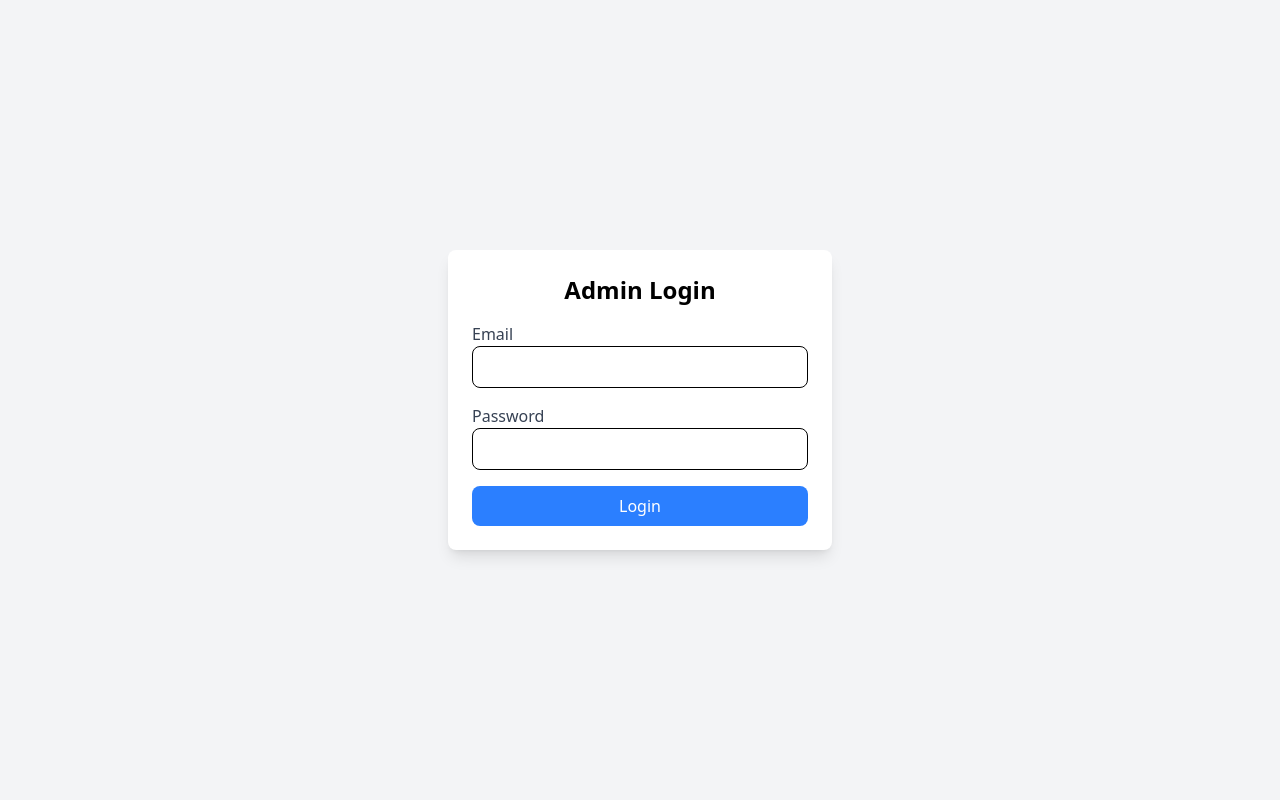
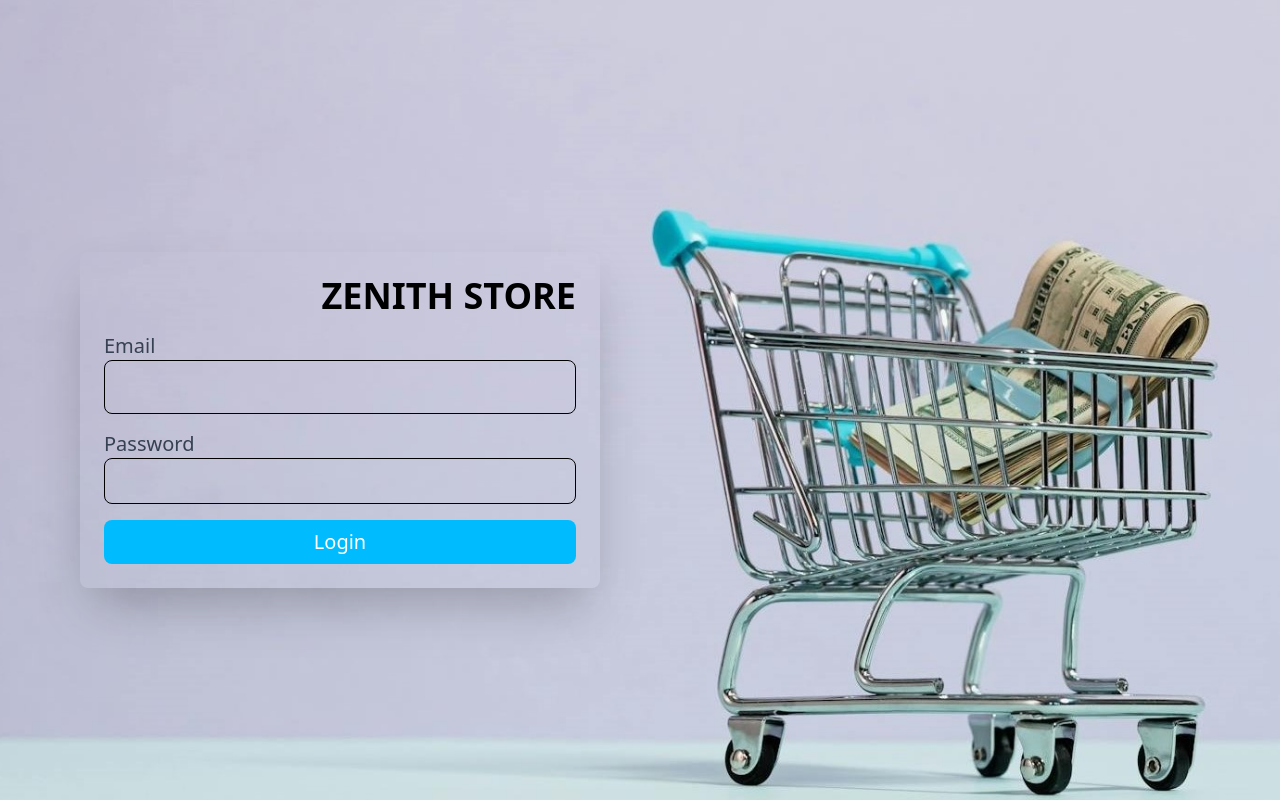
Before and after one commit to arpit2006-stack/THEZENITH, a React (Vite) app in the folder frontend/: page /admin in a window 1280 px wide. Built offline with nearby package versions, Linux system fonts and the light colour scheme.

Commit message:
update bg and images

```diff
--- a/frontend/src/components/popups/succespopup.jsx
+++ b/frontend/src/components/popups/succespopup.jsx
@@ -0,0 +1,23 @@
+import React from 'react'
+import { FaCheck } from "react-icons/fa";
+import { FaArrowRight } from "react-icons/fa";
+const succespopup = ({ onClose })=> {
+  return (
+<div className="fixed inset-0 flex items-center justify-center  bg-opacity-30 backdrop-blur-sm">
+  <div className="bg-white rounded-2xl shadow-lg p-6 w-80 text-center flex flex-col items-center">
+    <div className="w-12 h-12 bg-green-500 flex items-center justify-center rounded-full text-white text-2xl mb-4">
+      <FaCheck />
+    </div>
+    <h2 className="text-xl font-bold text-gray-800">Welcome!</h2>
+    <p className="text-gray-600 text-sm mt-2">ZENITH STORE!</p>
+    <p className="text-gray-600 text-sm mt-2">You have logged in successfully!</p>
+    <button className="mt-4 bg-green-500 text-white text-sm py-2 px-6 rounded-lg hover:bg-green-600 flex items-center gap-2" onClick={onClose}>
+      <FaArrowRight /> Admin Dashboard
+    </button>
+  </div>
+</div>
+
+  )
+}
+
+export default succespopup;
--- a/frontend/src/pages/adminlogin.jsx
+++ b/frontend/src/pages/adminlogin.jsx
@@ -1,11 +1,14 @@
 import { useState } from "react";
 import { useNavigate } from "react-router-dom";
-import axios from "../lib/axios"; // Ensure the correct axios import
+import axios from "../lib/axios";
+import Succespopup from "../components/popups/succespopup";
+import background from "../assets/adminbg.jpg";
 
 const AdminLogin = () => {
   const [email, setEmail] = useState("");
   const [password, setPassword] = useState("");
   const [error, setError] = useState(null);
+  const [showModal, setShowModal] = useState(false);
   const navigate = useNavigate();
 
   const handleSubmit = async (e) => {
@@ -14,25 +17,35 @@ const AdminLogin = () => {
     try {
       const response = await axios.post("/api/user/adminlogin", { email, password });
 
-      alert(response.data.message);
-      navigate("/admin/adminpanel"); // Navigate after successful login
+      // Agar login successful ho gaya, tabhi modal show karo
+      setShowModal(true);
     } catch (error) {
       console.error("Login Error:", error);
       setError(error.response?.data?.message || "An error occurred.");
     }
   };
 
+  // Modal ke OK button pe call hone wala function
+  const handleModalClose = () => {
+    setShowModal(false);
+    navigate("/admin/adminpanel"); // Redirect after modal close
+  };
+
   return (
-    <div className="flex justify-center items-center h-screen bg-gray-100">
-      <div className="bg-white p-6 rounded-lg shadow-lg w-96">
-        <h2 className="text-2xl font-bold text-center mb-4">Admin Login</h2>
-        {error && <p className="text-red-500 text-center">{error}</p>} {/* Display error messages */}
-        <form onSubmit={handleSubmit} className="space-y-4">
+    <>
+      <div
+        className="flex items-center h-screen bg-cover bg-center"
+        style={{ backgroundImage: `url(${background})` }}
+      >
+        <div className="ml-20 mt-10 p-6 rounded-lg shadow-2xl w-130">
+          <h2 className="text-4xl font-bold text-right mb-4">ZENITH STORE</h2>
+          {error && <p className="text-red-500 text-center">{error}</p>}
+          <form onSubmit={handleSubmit} className="space-y-4 text-xl">
             <div>
               <label className="block text-gray-700">Email</label>
               <input
                 type="email"
-              className="w-full px-3 py-2 border rounded-lg focus:outline-none focus:ring-2 focus:ring-blue-500"
+                className="w-full px-2 py-3 border rounded-lg focus:outline-none focus:ring-2 focus:ring-blue-500 bg-transparent"
                 value={email}
                 onChange={(e) => setEmail(e.target.value)}
                 required
@@ -42,7 +55,7 @@ const AdminLogin = () => {
               <label className="block text-gray-700">Password</label>
               <input
                 type="password"
-              className="w-full px-3 py-2 border rounded-lg focus:outline-none focus:ring-2 focus:ring-blue-500"
+                className="w-full px-3 py-2 border rounded-lg focus:outline-none focus:ring-2 focus:ring-blue-500 bg-transparent"
                 value={password}
                 onChange={(e) => setPassword(e.target.value)}
                 required
@@ -50,13 +63,17 @@ const AdminLogin = () => {
             </div>
             <button
               type="submit"
-            className="w-full bg-blue-500 text-white py-2 rounded-lg hover:bg-blue-600 transition"
+              className="w-full bg-sky-400 text-white py-2 rounded-lg hover:bg-blue-600 transition"
             >
               Login
             </button>
           </form>
         </div>
       </div>
+
+      {/* Success Modal */}
+      {showModal && <Succespopup onClose={handleModalClose} />}
+    </>
   );
 };
 
```
Also changed, not shown: frontend/src/assets/adminbg.jpg (added), frontend/src/components/popups/tick.png (added). Lines whose indentation alone changed are shown as unchanged.
